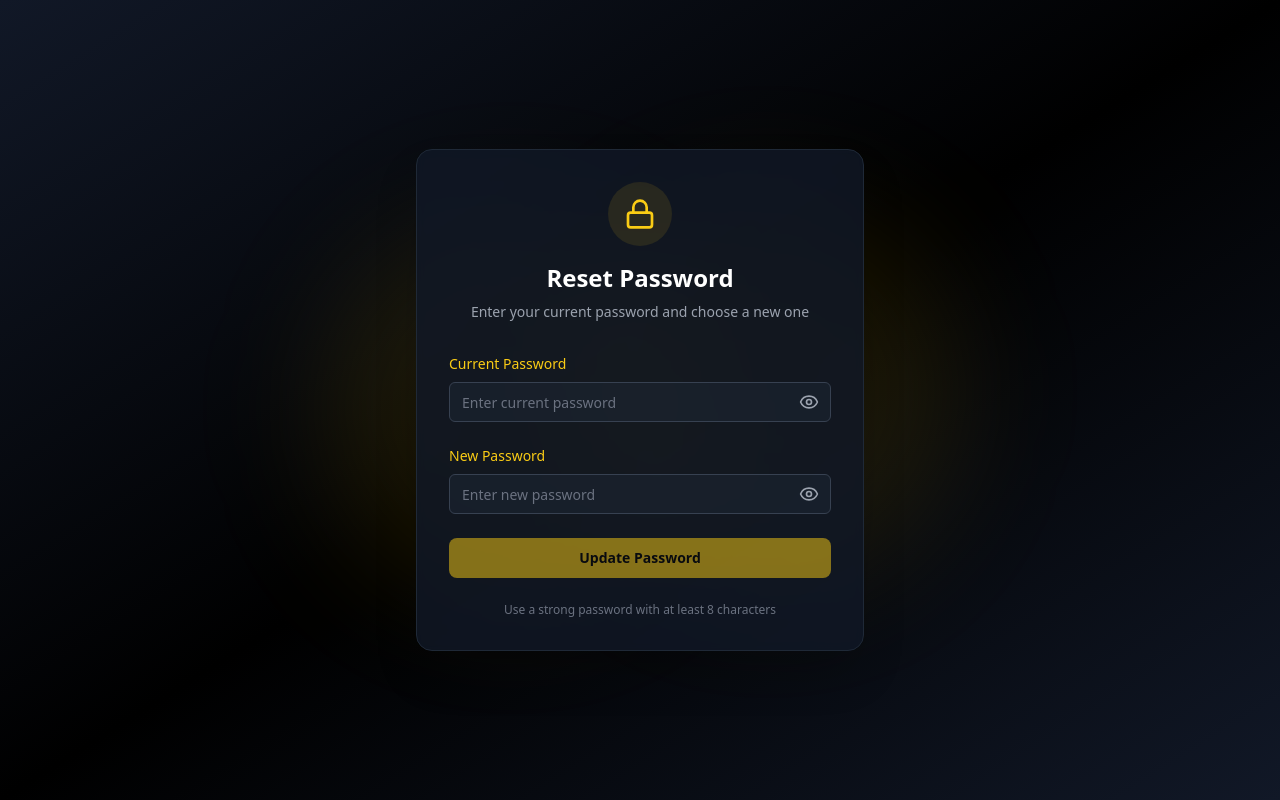
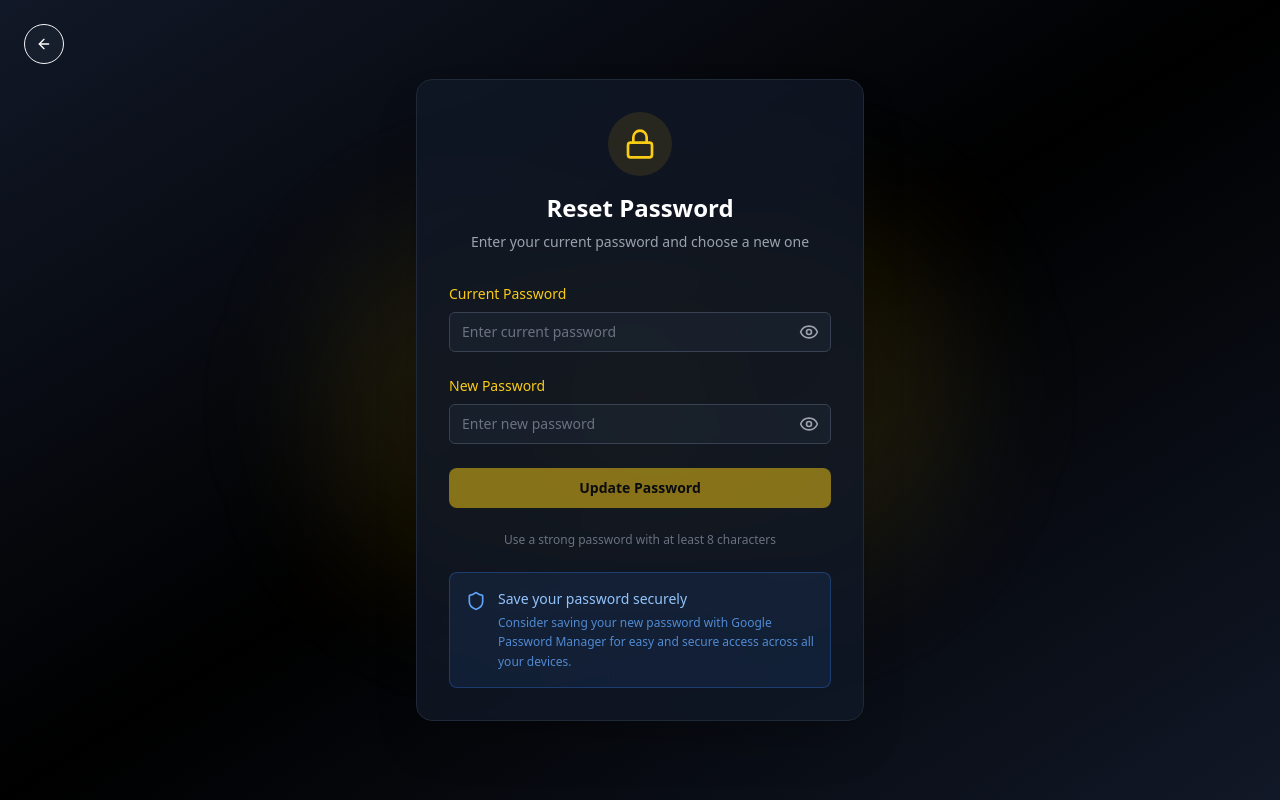
Before and after one commit to DSuper03/zynvo, a Next.js app: page /reset-password in a window 1280 px wide. Built offline with nearby package versions, Linux system fonts and the light colour scheme.

Commit message:
reset button setup done

```diff
--- a/src/app/dashboard/page.tsx
+++ b/src/app/dashboard/page.tsx
@@ -10,6 +10,7 @@ import {
   UserCheck,
   Settings,
   Building,
+  Lock,
 } from 'lucide-react';
 import { NotificationDropdown } from '@/components/notifications';
 import axios from 'axios';
@@ -951,15 +952,26 @@ export default function ZynvoDashboard() {
               {/* Club Section - Mobile Responsive */}
               {userData.clubName ? (
                 <div className="mb-4 sm:mb-5">
-                  {/* Club Name Badge */}
+                  {/* Club Name Badge with Reset Password Button */}
+                  <div className="flex items-center gap-2 mb-3">
                     <Link href={`/clubs/${userData.clubId}`}>
-                    <div className="inline-flex items-center gap-2 bg-yellow-500/20 hover:bg-yellow-500/30 border border-yellow-500/50 text-yellow-400 px-4 py-2 rounded-full transition-all duration-200 hover:scale-105 mb-3 cursor-pointer">
+                      <div className="inline-flex items-center gap-2 bg-yellow-500/20 hover:bg-yellow-500/30 border border-yellow-500/50 text-yellow-400 px-4 py-2 rounded-full transition-all duration-200 hover:scale-105 cursor-pointer">
                         <Building className="w-4 h-4 flex-shrink-0" />
                         <span className="text-sm sm:text-base font-medium truncate max-w-[200px] sm:max-w-none">
                           {userData.clubName}
                         </span>
                       </div>
                     </Link>
+                    <Button
+                      onClick={() => navigate.push('/reset-password')}
+                      variant="ghost"
+                      size="icon"
+                      className="h-12 w-12 rounded-full bg-gray-800/50 hover:bg-gray-800 border border-neutral-300 hover:border-yellow-400/50 text-gray-400 hover:text-yellow-400 transition-all duration-200"
+                      aria-label="Reset Password"
+                    >
+                      <Lock className="w-4 h-4" />
+                    </Button>
+                  </div>
 
                   {/* Action Buttons - Stack on Mobile */}
                   <div className="flex flex-col sm:flex-row gap-2 sm:gap-3 mt-3">
--- a/src/components/reset-password.tsx
+++ b/src/components/reset-password.tsx
@@ -2,16 +2,18 @@ import { res } from "@/hooks/useResetPw";
 import axios from "axios";
 import React, { useState } from "react";
 import { toast } from "sonner";
-import { Eye, EyeOff, Lock } from "lucide-react";
+import { ArrowLeft, Eye, EyeOff, Lock, Shield } from "lucide-react";
 import { Button } from "@/components/ui/button";
 import { Input } from "@/components/ui/input";
 import { Label } from "@/components/ui/label";
+import { useRouter } from "next/navigation";
 
 type Props = {
   onSubmit?: (oldPassword: string, newPassword: string) => Promise<void> | void;
 };
 
 export default function ResetPassword({ onSubmit }: Props) {
+  const router = useRouter();
   const [oldPassword, setOldPassword] = useState("");
   const [newPassword, setNewPassword] = useState("");
   const [showOldPassword, setShowOldPassword] = useState(false);
@@ -51,12 +53,23 @@ export default function ResetPassword({ onSubmit }: Props) {
   };
 
   return (
-    <div className="min-h-screen bg-gradient-to-br from-gray-900 via-black to-gray-900 flex items-center justify-center p-4">
+    <div className="min-h-screen bg-gradient-to-br from-gray-900 via-black to-gray-900 flex items-center justify-center p-4 relative">
       {/* Background decorative elements */}
       <div className="absolute inset-0 overflow-hidden pointer-events-none">
         <div className="absolute top-1/4 right-1/4 w-96 h-96 bg-yellow-400/10 rounded-full blur-3xl"></div>
         <div className="absolute bottom-1/4 left-1/4 w-96 h-96 bg-yellow-400/10 rounded-full blur-3xl"></div>
       </div>
+
+      {/* Back to Dashboard Button - Top Left */}
+      <Button
+        onClick={() => router.push('/dashboard')}
+        variant="ghost"
+        size="icon"
+        className="absolute top-10 left-8 sm:top-6 sm:left-6 h-10 w-10 rounded-full bg-gray-800/50 hover:bg-gray-800 border border-gray-100 hover:border-yellow-400/50 text-gray-400 hover:text-yellow-400 transition-all duration-200 z-20"
+        aria-label="Back to Dashboard"
+      >
+        <ArrowLeft className="w-5 h-5 text-white" />
+      </Button>
 
       <div className="relative z-10 w-full max-w-md">
         <form
@@ -171,6 +184,21 @@ export default function ResetPassword({ onSubmit }: Props) {
           <p className="mt-6 text-xs text-gray-500 text-center">
             Use a strong password with at least 8 characters
           </p>
+
+          {/* Google Password Save Suggestion */}
+          <div className="mt-6 p-4 bg-blue-500/10 border border-blue-500/30 rounded-lg">
+            <div className="flex items-start gap-3">
+              <Shield className="w-5 h-5 text-blue-400 flex-shrink-0 mt-0.5" />
+              <div className="flex-1">
+                <p className="text-sm font-medium text-blue-300 mb-1">
+                  Save your password securely
+                </p>
+                <p className="text-xs text-blue-400/80 leading-relaxed">
+                  Consider saving your new password with Google Password Manager for easy and secure access across all your devices.
+                </p>
+              </div>
+            </div>
+          </div>
         </form>
       </div>
     </div>
```
Lines whose indentation alone changed are shown as unchanged.
